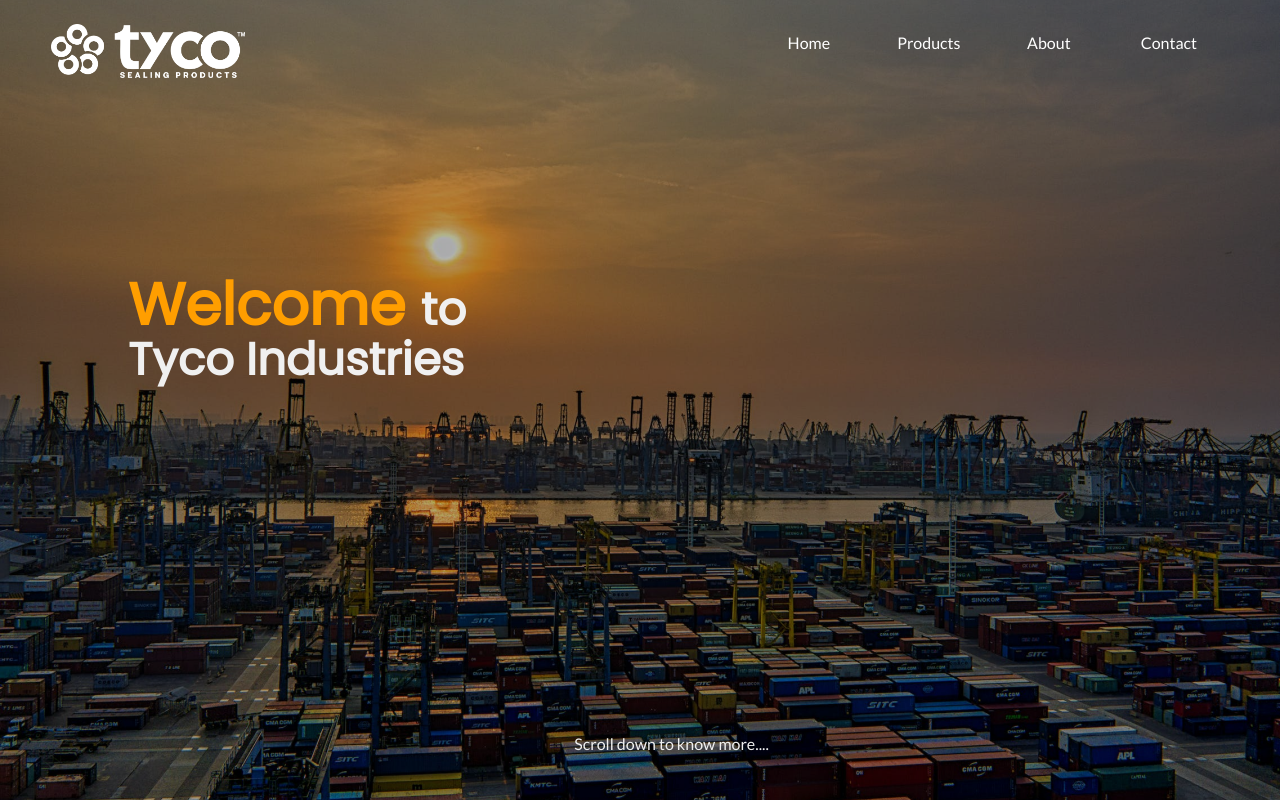
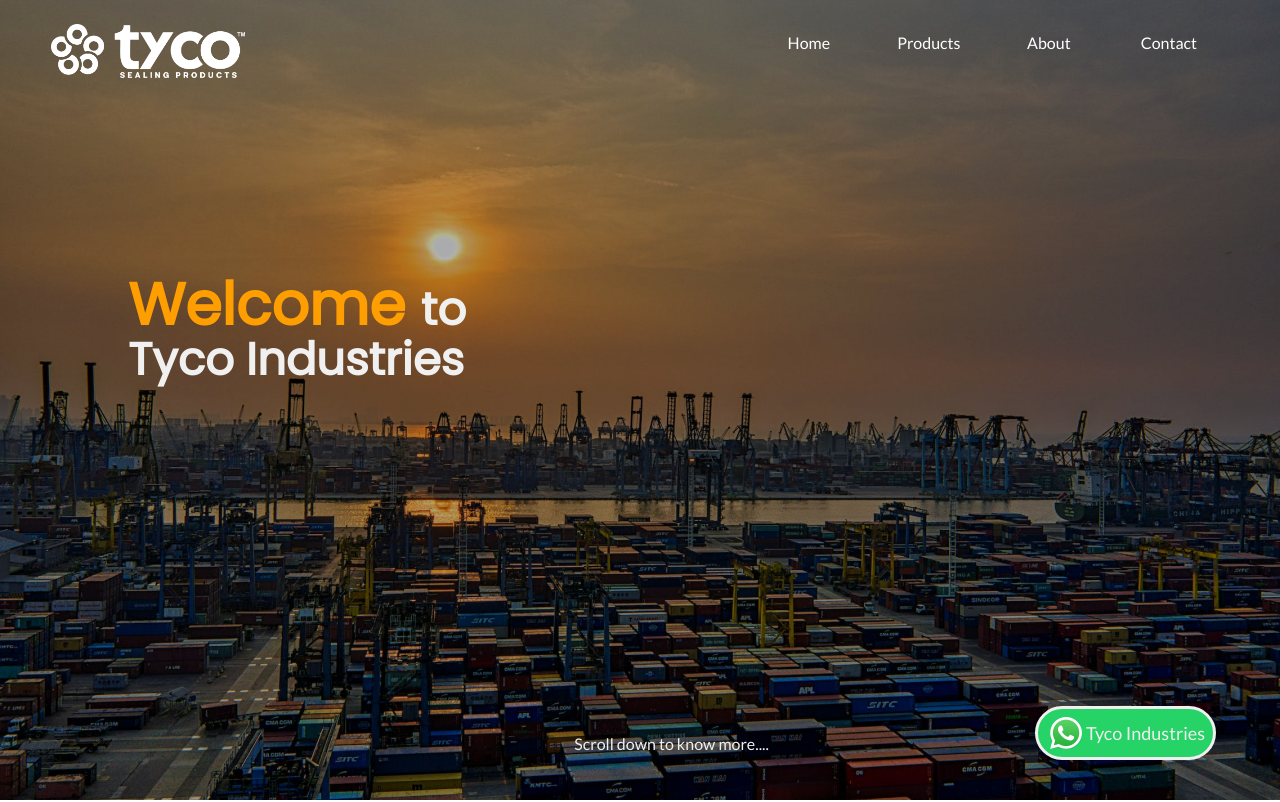
Before and after one commit to Lokesh-MV/Tyco_Sealing_Products, a plain HTML site: page about.html in a window 1280 px wide. Shown: the top 802 px of the page. Drawn offline with nearby package versions, Linux system fonts and the light colour scheme; a web font is replaced by a local one.

Commit message:
Minute changes

```diff
--- a/about.html
+++ b/about.html
@@ -170,6 +170,10 @@
           <span> Welcome </span> to <br />
           Tyco Industries
         </p>
+        <div id="whats-app-div" onclick="location.href='https://api.whatsapp.com/send?phone=7799411997'">
+          <img src="CAssets/whatsapp.png" id="whats-app-icon">
+          <span>Tyco Industries</span>
+        </div>
       </section>
       <div id="bottom-scroll-about" style="text-align: center !important">
         <img src="CAssets/arrows animated.gif" id="mouse-scroll-gif" />
```
Also changed, not shown: contact.html (+4 -0 lines), highTensile.html (+2 -0 lines), metallic.html (+4 -0 lines), products.html (+4 -0 lines).
